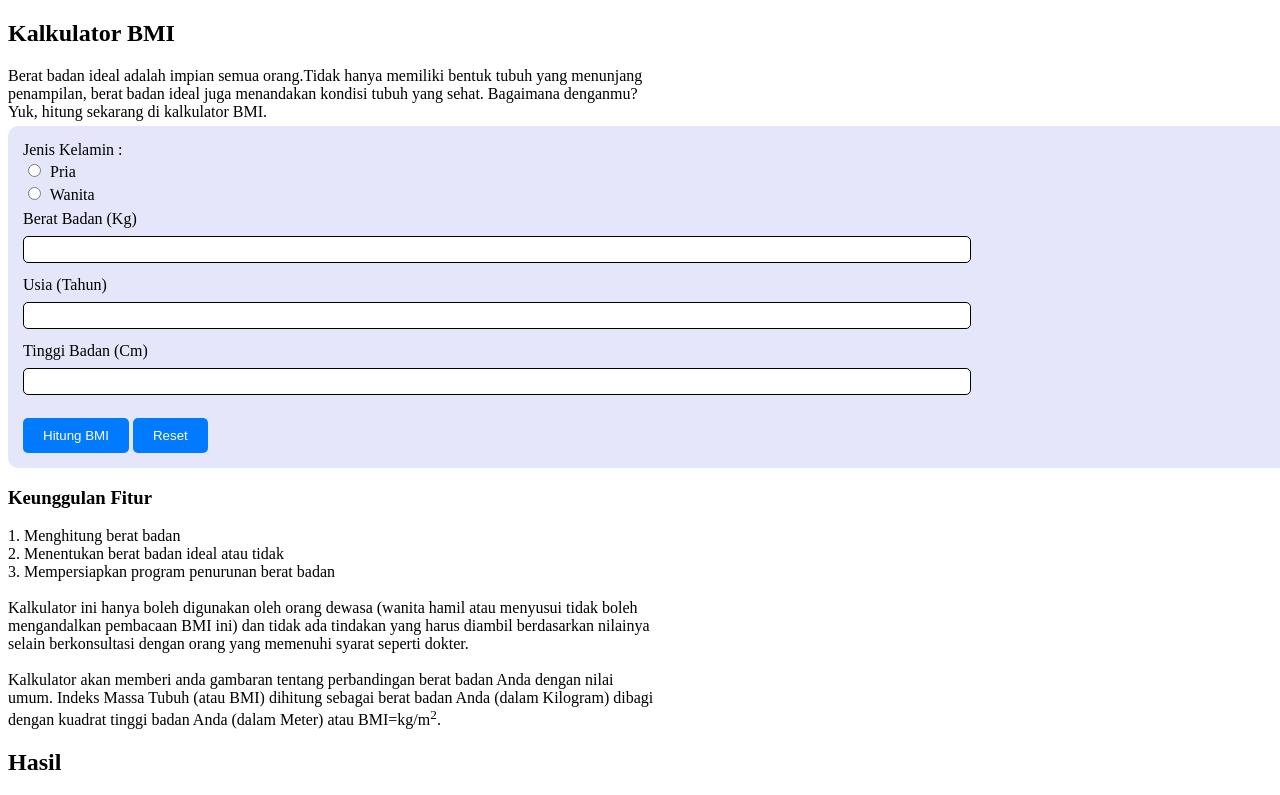
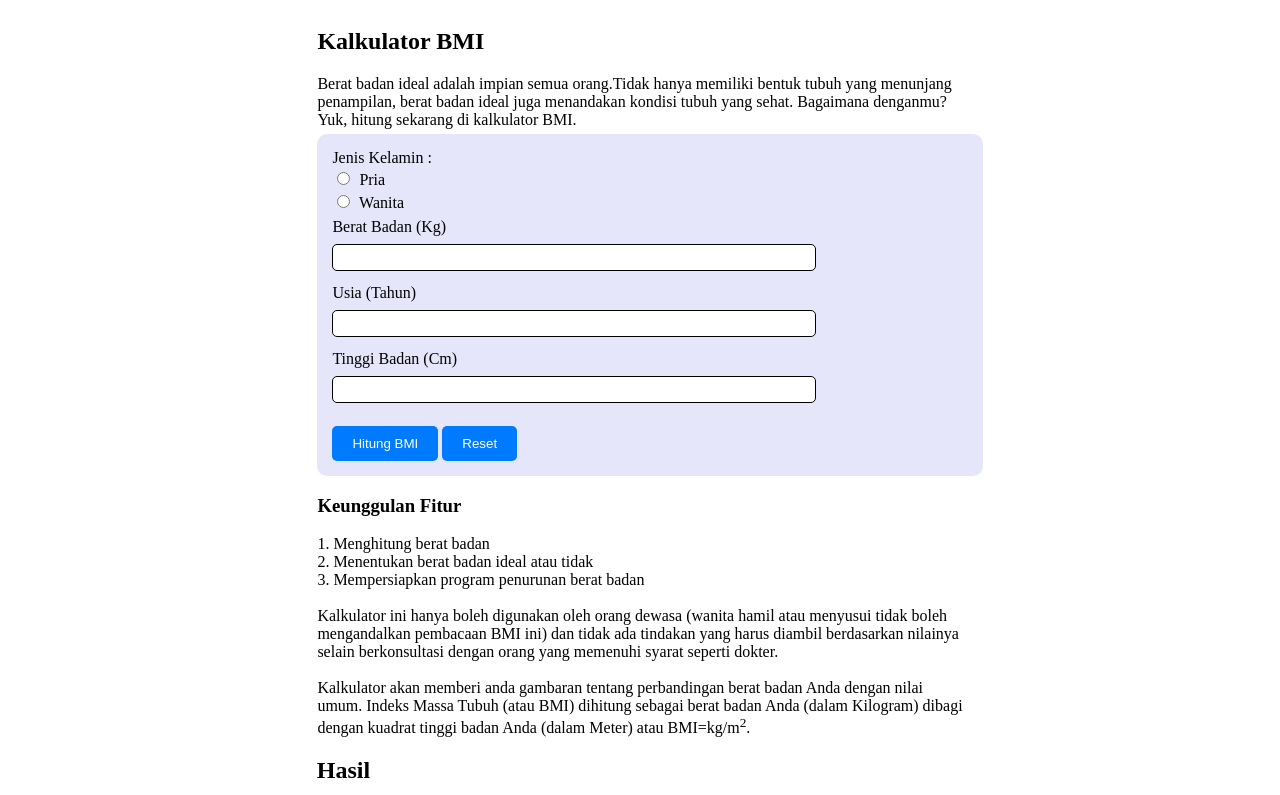
Before and after one commit to revou-fundamental-course/25-nov-24-Krismianto, a plain HTML site: page index.html in a window 1280 px wide. Shown: the top 795 px of the page. Drawn offline with Linux system fonts and the light colour scheme.

Commit message:
add to main

```diff
--- a/css/styles.css
+++ b/css/styles.css
@@ -1,9 +1,5 @@
 /* ini file css */
-<<<<<<< HEAD
-/* Styling utama */
-=======
 
->>>>>>> 676ebbae7d5f7fcefa0f1027af933800805ddea8
 main {
     display: flex;
     justify-content: space-evenly;
@@ -160,11 +156,3 @@ button:hover {
         padding: 10px;
     }
 }
-<<<<<<< HEAD
-=======
-
-}
-
-
-
->>>>>>> 676ebbae7d5f7fcefa0f1027af933800805ddea8
```
